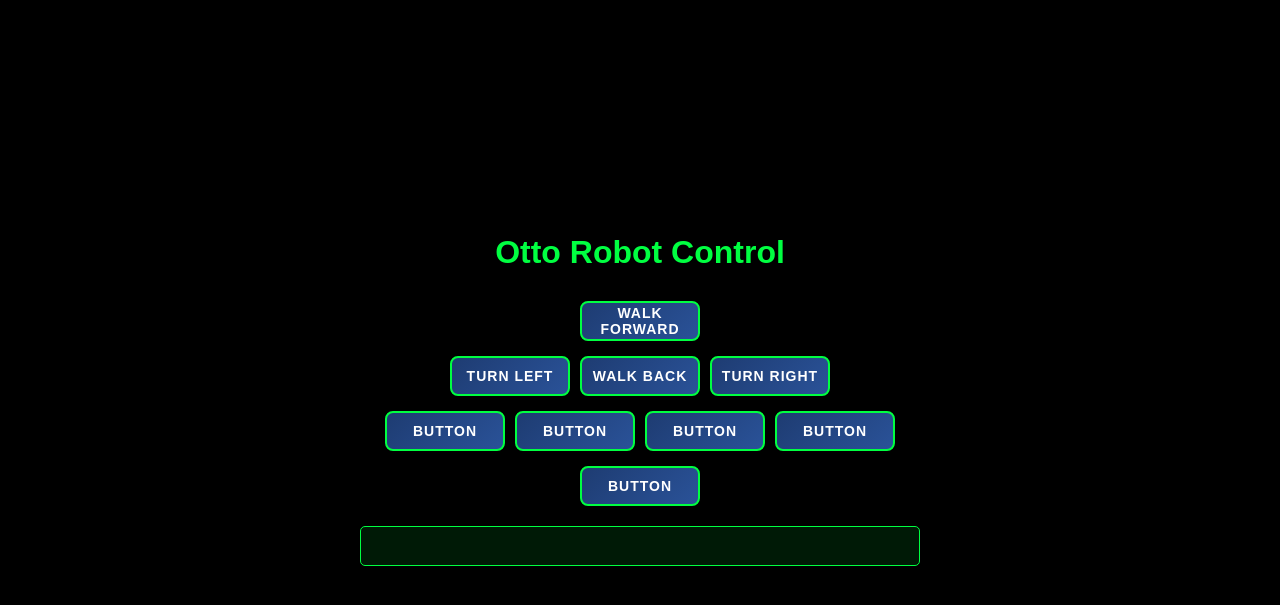
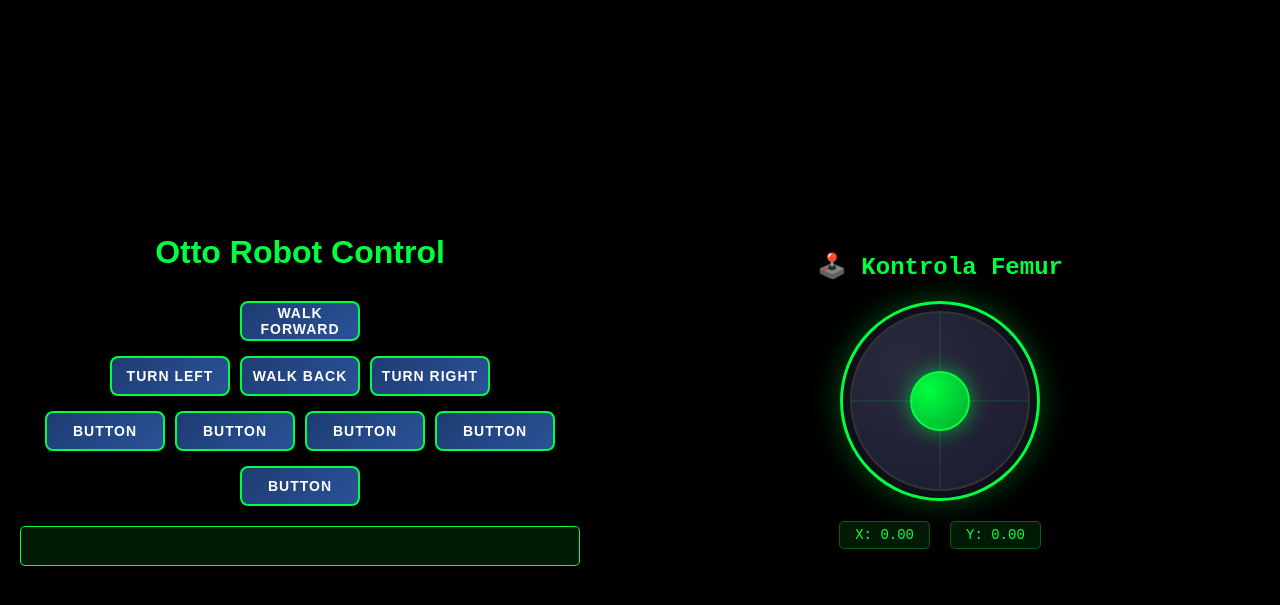
Before and after one commit to boryspimpek/Spider, a Flask app: page / in a window 1280 px wide. Shown: the top 605 px of the page. Run offline with Flask 3, Linux system fonts and the light colour scheme.

Commit message:
joystick controll added

```diff
--- a/app.py
+++ b/app.py
@@ -1,7 +1,7 @@
 import time
-from flask import Flask, render_template, jsonify
+from flask import Flask, render_template, jsonify, request
 import threading
-from main import walk_forward, walk_back, turn_right, turn_left, reset_to_initial
+from main import walk_forward, walk_back, turn_right, turn_left, set_femur_from_joystick, reset_to_initial
 
 app = Flask(__name__)
 
@@ -12,6 +12,7 @@ movement_states = {
     'right': False,
     'left': False
 }
+
 walk_stop_event = threading.Event()
 reset_in_progress = False
 
@@ -102,5 +103,35 @@ def stopwalk():
 
     return jsonify({'status': 'movement stopped'})
 
+@app.route('/joystick', methods=['POST'])
+def joystick_control():
+    """
+    Endpoint do kontroli femur przez joystick.
+    Oczekuje JSON z polami: x, y (wartości od -1 do 1)
+    """
+    try:
+        data = request.get_json()
+        x = float(data.get('x', 0))
+        y = float(data.get('y', 0))
+
+        # Opcjonalnie: maksymalna zmiana kąta
+        max_angle = int(data.get('max_angle', 30))
+
+        # Wywołaj funkcję z main.py
+        set_femur_from_joystick(x, y, max_angle_change=max_angle)
+
+        return jsonify({
+            'status': 'success',
+            'x': x,
+            'y': y,
+            'message': f'Joystick: ({x:.2f}, {y:.2f})'
+        })
+    except Exception as e:
+        return jsonify({
+            'status': 'error',
+            'message': f'Błąd joysticka: {str(e)}'
+        }), 500
+
+
 if __name__ == '__main__':
     app.run(host='0.0.0.0', port=5000, debug=True)
--- a/main.py
+++ b/main.py
@@ -29,6 +29,15 @@ trimm = {
     13: 0,
     14: -5
 }
+
+# Parametry chodzenia
+step_count=3
+x_amp=30
+z_amp=40
+offset_front=-5
+offset_back=15
+offset_turn=10
+offset_z = 30
 
 def set_servo(servos):
     global current_positions
@@ -80,13 +89,6 @@ def reset_to_initial():
     move_servo(initial_positions)
 
 
-step_count=3
-x_amp=30
-z_amp=40
-offset_front=-5
-offset_back=15
-offset_turn=10
-offset_z = 30
 
 
 def walk_back(stop_event=None):
@@ -301,7 +303,35 @@ def turn_left(stop_event=None):
             13: int(coxaRB), 14: int(femurRB)    # RB
         })
 
+def set_femur_from_joystick(x, y, max_angle_change=30):
+    """
+    Ustawia kąty femur na podstawie wartości joysticka.
+    x, y: wartości od -1 do 1
+    max_angle_change: maksymalna zmiana kąta w stopniach
+    """
+    # Skalowanie wartości joysticka do zakresu kątów
+    angle_x = y * max_angle_change # odwrócone osie y dla naturalnego ruchu
+    angle_y = x * max_angle_change
 
+    # Oblicz nowe kąty femur łącząc obie osie
+    new_femur_LF = int(90 - angle_y - angle_x)  # Lewy przód: y (przód/tył) + x (lewo/prawo)
+    new_femur_RF = int(90 - angle_y + angle_x)  # Prawy przód: y (przód/tył) + x (prawo/lewo)
+    new_femur_LB = int(90 + angle_y - angle_x)  # Lewy tył: y (tył/przód) + x (lewo/prawo)
+    new_femur_RB = int(90 + angle_y + angle_x)  # Prawy tył: y (tył/przód) + x (prawo/lewo)
+
+    # Ogranicz kąty do bezpiecznego zakresu (np. 30-150 stopni)
+    new_femur_LF = max(30, min(150, new_femur_LF))
+    new_femur_RF = max(30, min(150, new_femur_RF))
+    new_femur_LB = max(30, min(150, new_femur_LB))
+    new_femur_RB = max(30, min(150, new_femur_RB))
+
+    # Ustaw nowe pozycje femur
+    move_servo({
+        2: new_femur_LF,
+        4: new_femur_RF,
+        12: new_femur_LB,
+        14: new_femur_RB
+    }, steps=2, delay=0.02)
 
 
 
--- a/static/script.js
+++ b/static/script.js
@@ -59,6 +59,149 @@ document.addEventListener('DOMContentLoaded', () => {
         turnLeftBtn.addEventListener('touchend', (e) => {e.preventDefault();sendRequest('/stopwalk');});
     }
 
+    // Joystick Control
+    (function() {
+        const wrapper = document.getElementById('joystickWrapper');
+        const handle = document.getElementById('joystickHandle');
+        const displayX = document.getElementById('joystickX');
+        const displayY = document.getElementById('joystickY');
+
+        let isDragging = false;
+        let centerX, centerY, maxDistance;
+        let currentX = 0, currentY = 0;
+        let sendInterval = null;
+
+        function init() {
+            const rect = wrapper.getBoundingClientRect();
+            centerX = rect.width / 2;
+            centerY = rect.height / 2;
+            maxDistance = (rect.width / 2) - 30; // Odległość od środka minus promień handle
+        }
+
+        function updateHandlePosition(x, y) {
+            handle.style.left = `${centerX + x}px`;
+            handle.style.top = `${centerY + y}px`;
+            handle.style.transform = 'translate(-50%, -50%)';
+        }
+
+        function normalizeCoordinates(x, y) {
+            // Normalizuj do zakresu -1 do 1
+            const normalizedX = Math.max(-1, Math.min(1, x / maxDistance));
+            const normalizedY = Math.max(-1, Math.min(1, -y / maxDistance)); // Odwróć Y (góra = dodatnie)
+            return { x: normalizedX, y: normalizedY };
+        }
+
+        function sendJoystickData(x, y) {
+            fetch('/joystick', {
+                method: 'POST',
+                headers: {
+                    'Content-Type': 'application/json',
+                },
+                body: JSON.stringify({ x, y })
+            })
+            .then(response => response.json())
+            .then(data => {
+                if (data.status === 'success') {
+                    // Opcjonalnie: pokaż status
+                    // console.log('Joystick OK:', data.message);
+                }
+            })
+            .catch(error => {
+                console.error('Joystick error:', error);
+            });
+        }
+
+        function startDragging(e) {
+            isDragging = true;
+            handle.style.cursor = 'grabbing';
+            init();
+
+            // Wysyłaj dane co 100ms podczas przeciągania
+            sendInterval = setInterval(() => {
+                if (isDragging) {
+                    const normalized = normalizeCoordinates(currentX, currentY);
+                    sendJoystickData(normalized.x, normalized.y);
+                }
+            }, 100);
+
+            e.preventDefault();
+        }
+
+        function stopDragging() {
+            if (!isDragging) return;
+
+            isDragging = false;
+            handle.style.cursor = 'grab';
+
+            // Wyczyść interval
+            if (sendInterval) {
+                clearInterval(sendInterval);
+                sendInterval = null;
+            }
+
+            // Wróć do środka z animacją
+            currentX = 0;
+            currentY = 0;
+            handle.style.transition = 'left 0.3s, top 0.3s';
+            updateHandlePosition(0, 0);
+
+            // Wyślij pozycję neutralną
+            sendJoystickData(0, 0);
+
+            // Zaktualizuj wyświetlanie
+            displayX.textContent = '0.00';
+            displayY.textContent = '0.00';
+
+            setTimeout(() => {
+                handle.style.transition = '';
+            }, 300);
+        }
+
+        function onMove(clientX, clientY) {
+            if (!isDragging) return;
+
+            const rect = wrapper.getBoundingClientRect();
+            let x = clientX - rect.left - centerX;
+            let y = clientY - rect.top - centerY;
+
+            // Ogranicz do okręgu
+            const distance = Math.sqrt(x * x + y * y);
+            if (distance > maxDistance) {
+                const angle = Math.atan2(y, x);
+                x = Math.cos(angle) * maxDistance;
+                y = Math.sin(angle) * maxDistance;
+            }
+
+            currentX = x;
+            currentY = y;
+
+            updateHandlePosition(x, y);
+
+            // Zaktualizuj wyświetlanie
+            const normalized = normalizeCoordinates(x, y);
+            displayX.textContent = normalized.x.toFixed(2);
+            displayY.textContent = normalized.y.toFixed(2);
+        }
+
+        // Event listeners - mysz
+        handle.addEventListener('mousedown', startDragging);
+        document.addEventListener('mouseup', stopDragging);
+        document.addEventListener('mousemove', (e) => {
+            onMove(e.clientX, e.clientY);
+        });
+
+        // Event listeners - dotyk
+        handle.addEventListener('touchstart', (e) => {
+            startDragging(e);
+        });
+        document.addEventListener('touchend', stopDragging);
+        document.addEventListener('touchmove', (e) => {
+            if (isDragging && e.touches.length > 0) {
+                onMove(e.touches[0].clientX, e.touches[0].clientY);
+                e.preventDefault();
+            }
+        });
+    })(); // Immediately invoke the joystick function
 
     // Udostępnij funkcję sendCommand globalnie dla innych przycisków
     window.sendCommand = sendCommand;
--- a/static/style.css
+++ b/static/style.css
@@ -89,6 +89,115 @@ h1 {
     border-color: #ff4444;
 }
 
+
+
+/* Joystick Container */
+.joystick-container {
+    margin: 20px auto;
+    text-align: center;
+}
+
+.joystick-wrapper {
+    position: relative;
+    width: 200px;
+    height: 200px;
+    margin: 20px auto;
+    background: radial-gradient(circle, #1a1a2e 0%, #0a0a0f 100%);
+    border-radius: 50%;
+    border: 3px solid #00ff41;
+    box-shadow: 0 0 30px rgba(0, 255, 65, 0.3);
+}
+
+.joystick-base {
+    position: absolute;
+    top: 50%;
+    left: 50%;
+    width: 180px;
+    height: 180px;
+    transform: translate(-50%, -50%);
+    border-radius: 50%;
+    background: radial-gradient(circle at 30% 30%, #2a2a3e, #1a1a2e);
+    border: 2px solid #333;
+}
+
+.joystick-handle {
+    position: absolute;
+    top: 50%;
+    left: 50%;
+    width: 60px;
+    height: 60px;
+    background: radial-gradient(circle at 30% 30%, #00ff41, #00aa2b);
+    border-radius: 50%;
+    transform: translate(-50%, -50%);
+    cursor: grab;
+    box-shadow: 0 0 20px rgba(0, 255, 65, 0.6);
+    transition: box-shadow 0.1s;
+    border: 2px solid #00ff41;
+    z-index: 10;
+}
+
+.joystick-handle:active {
+    cursor: grabbing;
+    box-shadow: 0 0 30px rgba(0, 255, 65, 0.9);
+}
+
+.joystick-crosshair {
+    position: absolute;
+    top: 50%;
+    left: 50%;
+    width: 100%;
+    height: 100%;
+    transform: translate(-50%, -50%);
+    pointer-events: none;
+}
+
+.joystick-crosshair::before,
+.joystick-crosshair::after {
+    content: '';
+    position: absolute;
+    background: rgba(0, 255, 65, 0.2);
+}
+
+.joystick-crosshair::before {
+    top: 50%;
+    left: 0;
+    width: 100%;
+    height: 1px;
+    transform: translateY(-50%);
+}
+
+.joystick-crosshair::after {
+    left: 50%;
+    top: 0;
+    height: 100%;
+    width: 1px;
+    transform: translateX(-50%);
+}
+
+.joystick-info {
+    margin-top: 15px;
+    font-family: 'Courier New', monospace;
+    color: #00ff41;
+    font-size: 14px;
+}
+
+.joystick-coords {
+    display: flex;
+    justify-content: center;
+    gap: 20px;
+    margin-top: 10px;
+}
+
+.coord {
+    background: rgba(0, 255, 65, 0.1);
+    padding: 5px 15px;
+    border-radius: 5px;
+    border: 1px solid rgba(0, 255, 65, 0.3);
+}
+
+
+
+
 /* Responsywność dla urządzeń mobilnych */
 @media (max-width: 768px) {
     .container {
--- a/templates/index.html
+++ b/templates/index.html
@@ -1,11 +1,13 @@
 <!DOCTYPE html>
 <html lang="pl">
+
 <head>
     <meta charset="UTF-8">
     <meta name="viewport" content="width=device-width, initial-scale=1.0">
     <title>Otto Robot Controller</title>
     <link rel="stylesheet" href="{{ url_for('static', filename='style.css') }}">
 </head>
+
 <body>
     <div class="container">
         <h1>Otto Robot Control</h1>
@@ -42,7 +44,27 @@
         <!-- Status feedback -->
         <div id="status" class="status-message"></div>
     </div>
+    <div class="joystick-container">
+        <h2 style="color: #00ff41; font-family: 'Courier New', monospace;">
+            🕹️ Kontrola Femur
+        </h2>
+
+        <div class="joystick-wrapper" id="joystickWrapper">
+            <div class="joystick-base">
+                <div class="joystick-crosshair"></div>
+            </div>
+            <div class="joystick-handle" id="joystickHandle"></div>
+        </div>
+
+        <div class="joystick-info">
+            <div class="joystick-coords">
+                <div class="coord">X: <span id="joystickX">0.00</span></div>
+                <div class="coord">Y: <span id="joystickY">0.00</span></div>
+            </div>
+        </div>
+    </div>
 
     <script src="{{ url_for('static', filename='script.js') }}"></script>
 </body>
+
 </html>
```
